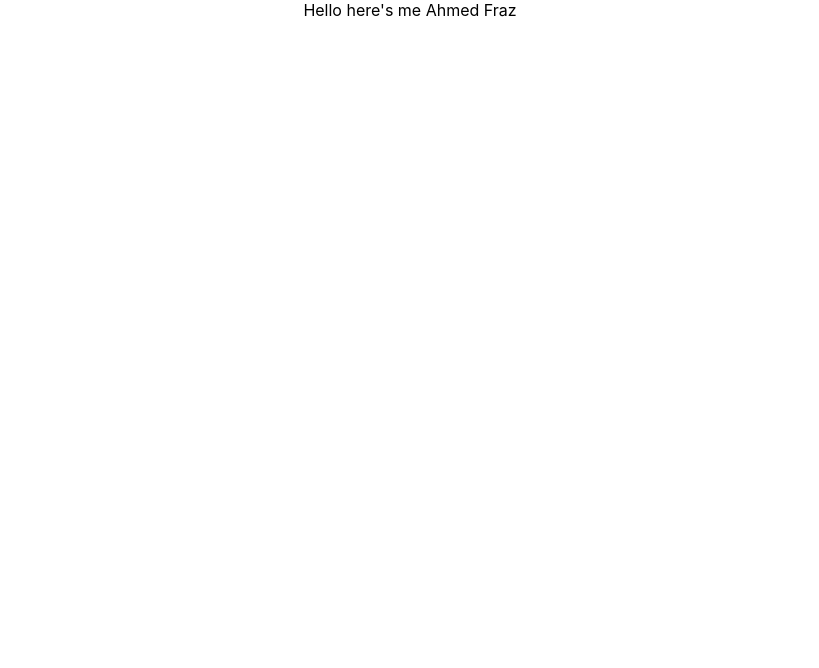
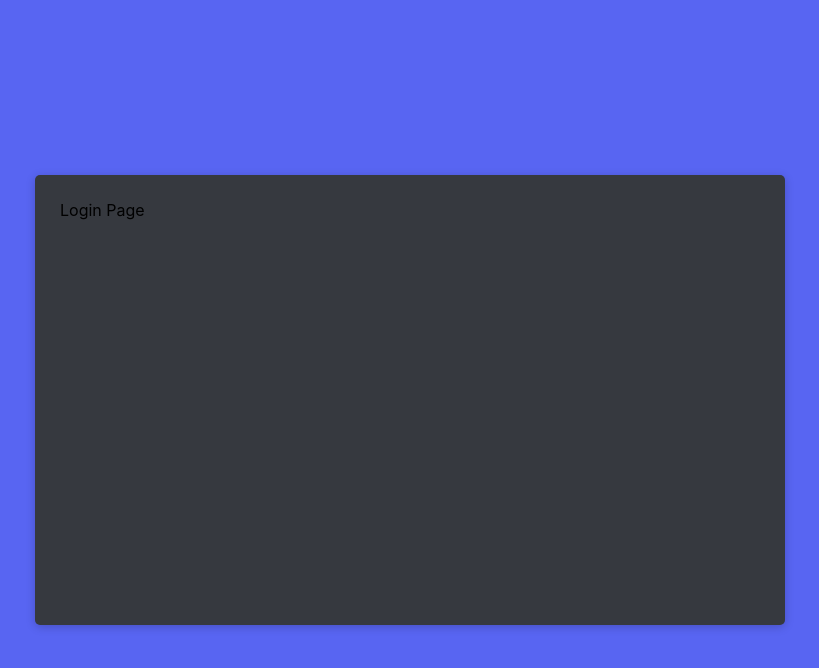
Before and after one commit to frazbhattiiii/discord_clone, a React (Create React App) app in the folder discord_frontend/: page /login in a window 1280 px wide. Shown: the top 668 px of the page, without its empty margins (230-1049 px from the left). Built offline with nearby package versions, Linux system fonts and the light colour scheme.

Commit message:
Adding front-end update

```diff
--- a/discord_frontend/package.json
+++ b/discord_frontend/package.json
@@ -3,6 +3,9 @@
   "version": "0.1.0",
   "private": true,
   "dependencies": {
+    "@emotion/react": "^11.8.2",
+    "@emotion/styled": "^11.8.1",
+    "@mui/material": "^5.5.1",
     "@reduxjs/toolkit": "^1.8.0",
     "@testing-library/jest-dom": "^4.2.4",
     "@testing-library/react": "^9.5.0",
@@ -10,6 +13,7 @@
     "react": "^17.0.2",
     "react-dom": "^17.0.2",
     "react-redux": "^7.2.6",
+    "react-router-dom": "^6.2.2",
     "react-scripts": "5.0.0",
     "redux-devtools-extension": "^2.13.9"
   },
--- a/discord_frontend/src/App.js
+++ b/discord_frontend/src/App.js
@@ -1,12 +1,25 @@
 import React from 'react';
-
+import { BrowserRouter as  Router, Routes,Route,Redirect} from "react-router-dom";
+import RegisterPage from './authPages/RegisterPage/RegisterPage';
+import LoginPage from './authPages/LoginPage/LoginPage';
+import Dashboard from './Dashboard/Dashboard';
 import './App.css';
 
 function App() {
   return (
-    <div className="App">
-    Hello here's me Ahmed Fraz
-    </div>
+    <Router>
+    <Routes>
+      <Route path="/register" element={<RegisterPage />} />
+      <Route path="/login" element={<LoginPage />} />
+      <Route path="/dashboard" element={<Dashboard />} />
+      <Route
+        path="/"
+        element={<Dashboard to="/dashboard" replace />}
+    />
+
+    </Routes>
+
+  </Router>
   );
 }
 
--- /dev/null
+++ b/discord_frontend/src/Dashboard/Dashboard.js
@@ -0,0 +1,9 @@
+import React from 'react'
+
+export default function Dashboard() {
+  return (
+    <div>
+      Dashboard
+    </div>
+  )
+}
--- /dev/null
+++ b/discord_frontend/src/authPages/LoginPage/LoginPage.js
@@ -0,0 +1,9 @@
+import React from 'react'
+import AuthBox from '../../shared/components/AuthBox'
+export default function LoginPage() {
+  return (
+   <AuthBox>
+     Login Page
+   </AuthBox>
+  )
+}
--- /dev/null
+++ b/discord_frontend/src/authPages/RegisterPage/RegisterPage.js
@@ -0,0 +1,10 @@
+import React from 'react'
+import AuthBox from '../../shared/components/AuthBox'
+export default function RegisterPage() {
+  return (
+   <AuthBox>
+     {/* Everything in between this auth box will be the props.children there */}
+     Register Page
+   </AuthBox>
+  )
+}
--- a/discord_frontend/src/index.js
+++ b/discord_frontend/src/index.js
@@ -9,7 +9,8 @@ import { Provider } from 'react-redux';
 ReactDOM.render(
   <React.StrictMode>
     <Provider store={store}>
-      <App />
+            <App />
+
     </Provider>
   </React.StrictMode>,
   document.getElementById('root')
--- /dev/null
+++ b/discord_frontend/src/shared/components/AuthBox.js
@@ -0,0 +1,32 @@
+import React from 'react'
+import Box from '@mui/material/Box';
+import {styled} from '@mui/system';
+const BoxWrapper = styled('div')({
+  width: '100%',
+  height: '100vh',
+  display: 'flex',
+  alignItems:'center',
+  justifyContent:'center',
+  background:'#5865F2'
+})
+export default function AuthBox(props) {
+  return (
+    <div>
+    <BoxWrapper>
+      <Box sx={{
+        width:700,
+        height:400,
+        bgcolor:'#36393f',
+        borderRadius:'5px',
+        boxShadow:'0 2px 10px 0 rgb(0 0 0 / 20%)',
+        display:'flex',
+        flexDirection:"column",
+        padding:'25px'
+      }}>
+        {props.children}
+      </Box>
+
+      </BoxWrapper>
+    </div>
+  )
+}
```
Also changed, not shown: 1 other file (tests, documents, lock files or other folders).
